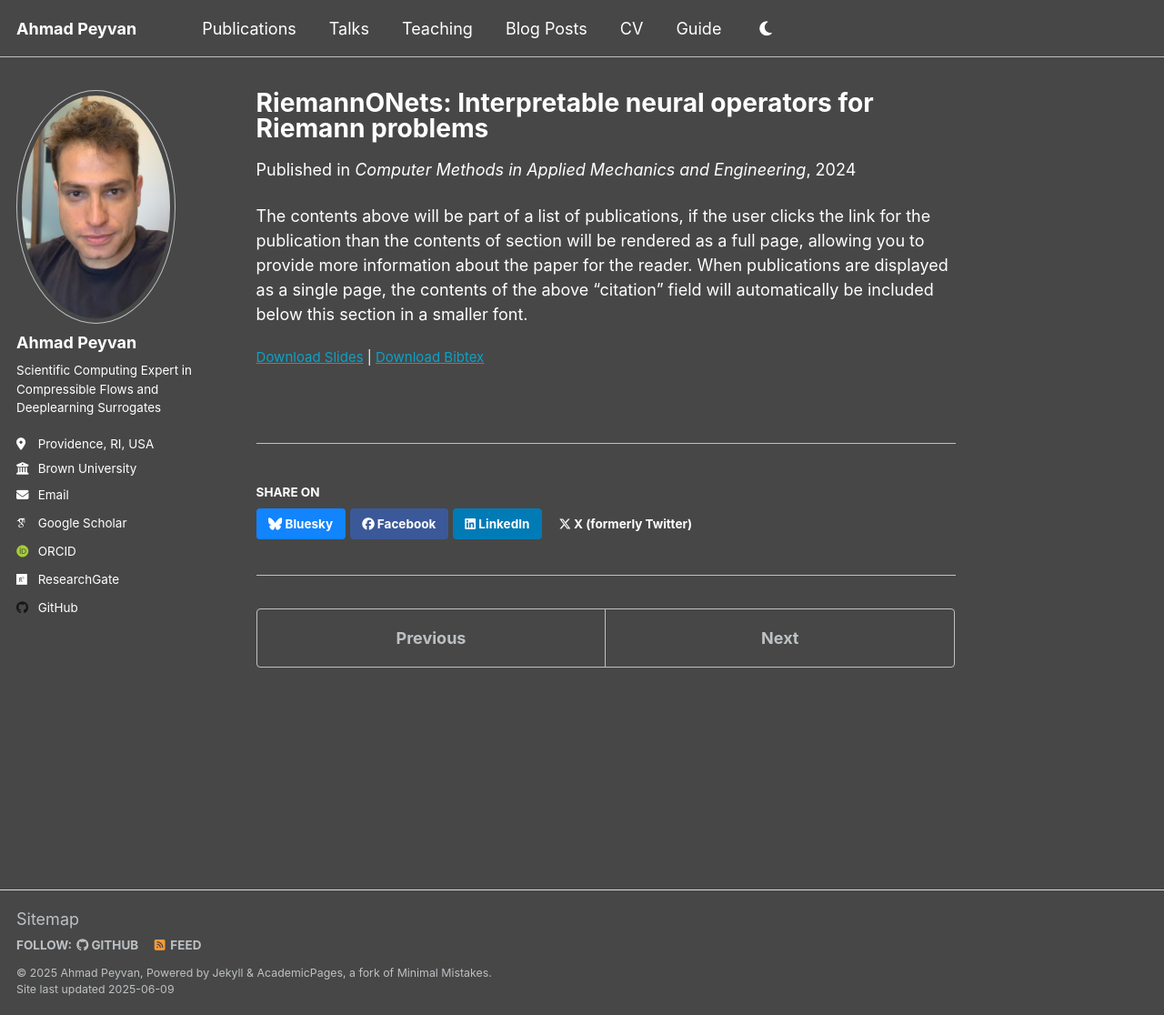
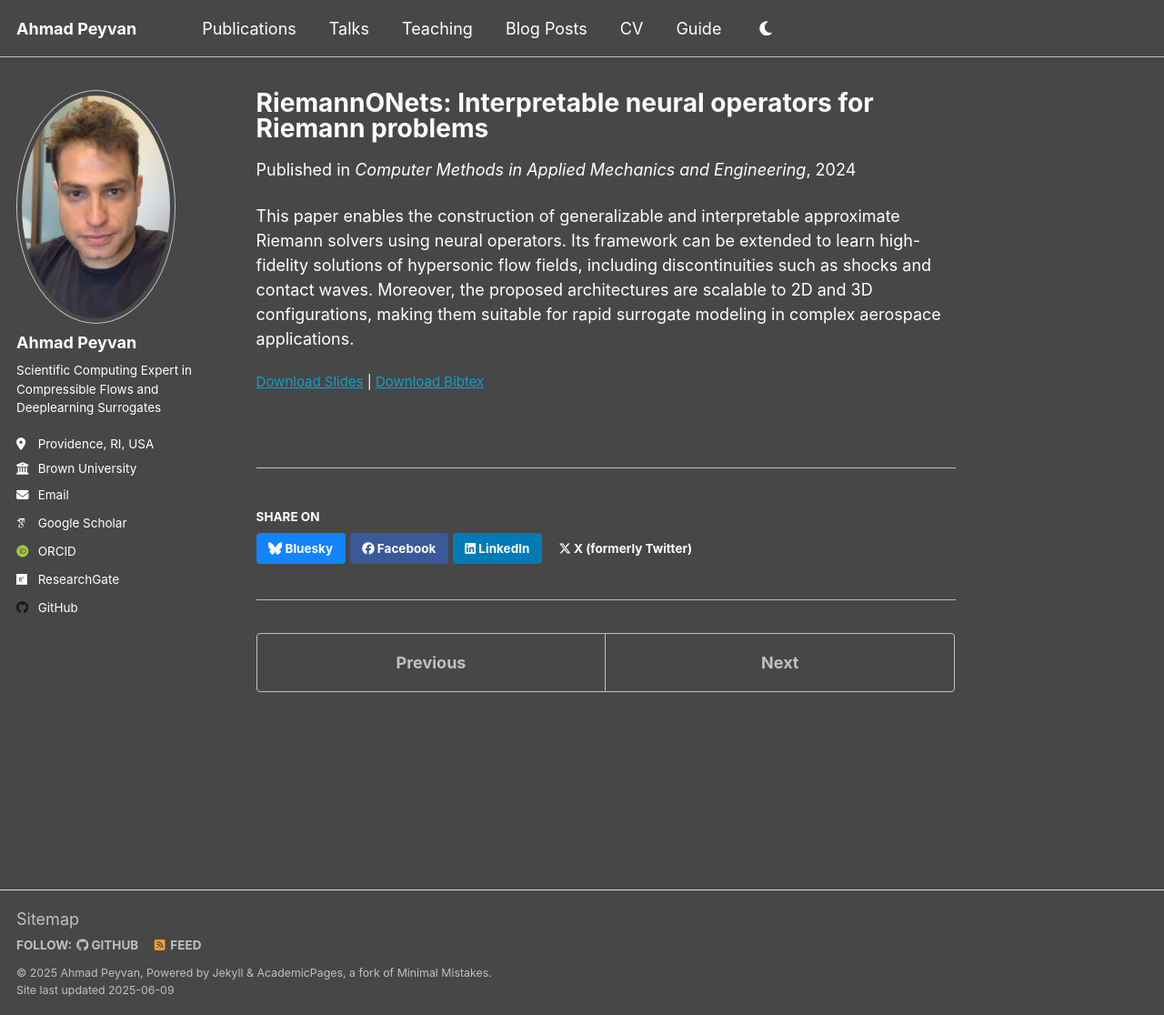
Before and after one commit to ahmadpeyvan/ahmadpeyvan.github.io, a Jekyll site: the page built from _publications/2009-10-01-paper-title-number-1.md, in a window 1280 px wide and 1116 px high. Shown: the whole window at 91% size. Built offline with Jekyll 4.4.1, drawn with Linux system fonts in a browser that asks for light colours; some web fonts are replaced.

Commit message:
Adding papers

```diff
--- a/_publications/2009-10-01-paper-title-number-1.md
+++ b/_publications/2009-10-01-paper-title-number-1.md
@@ -11,4 +11,5 @@ paperurl: 'https://www.sciencedirect.com/science/article/pii/S0045782524002524'
 bibtexurl: 'https://scholar.googleusercontent.com/scholar.bib?q=info:PL4SWtlu_CcJ:scholar.google.com/&output=citation&scisdr=CgLFYV4tENqptf0h-MM:AAZF9b8AAAAAaEcn4MPw3rzKyZ866saOiLB1MuE&scisig=AAZF9b8AAAAAaEcn4NYjg6ot-TETbLkMu5zKFM0&scisf=4&ct=citation&cd=-1&hl=en'
 # citation: 'Ahmad Peyvan, . (2009). &quot;Paper Title Number 1.&quot; <i>Journal 1</i>. 1(1).'
 ---
-The contents above will be part of a list of publications, if the user clicks the link for the publication than the contents of section will be rendered as a full page, allowing you to provide more information about the paper for the reader. When publications are displayed as a single page, the contents of the above "citation" field will automatically be included below this section in a smaller font.
+
+This paper enables the construction of generalizable and interpretable approximate Riemann solvers using neural operators. Its framework can be extended to learn high-fidelity solutions of hypersonic flow fields, including discontinuities such as shocks and contact waves. Moreover, the proposed architectures are scalable to 2D and 3D configurations, making them suitable for rapid surrogate modeling in complex aerospace applications.
```
Also changed, not shown: 1 other file.
